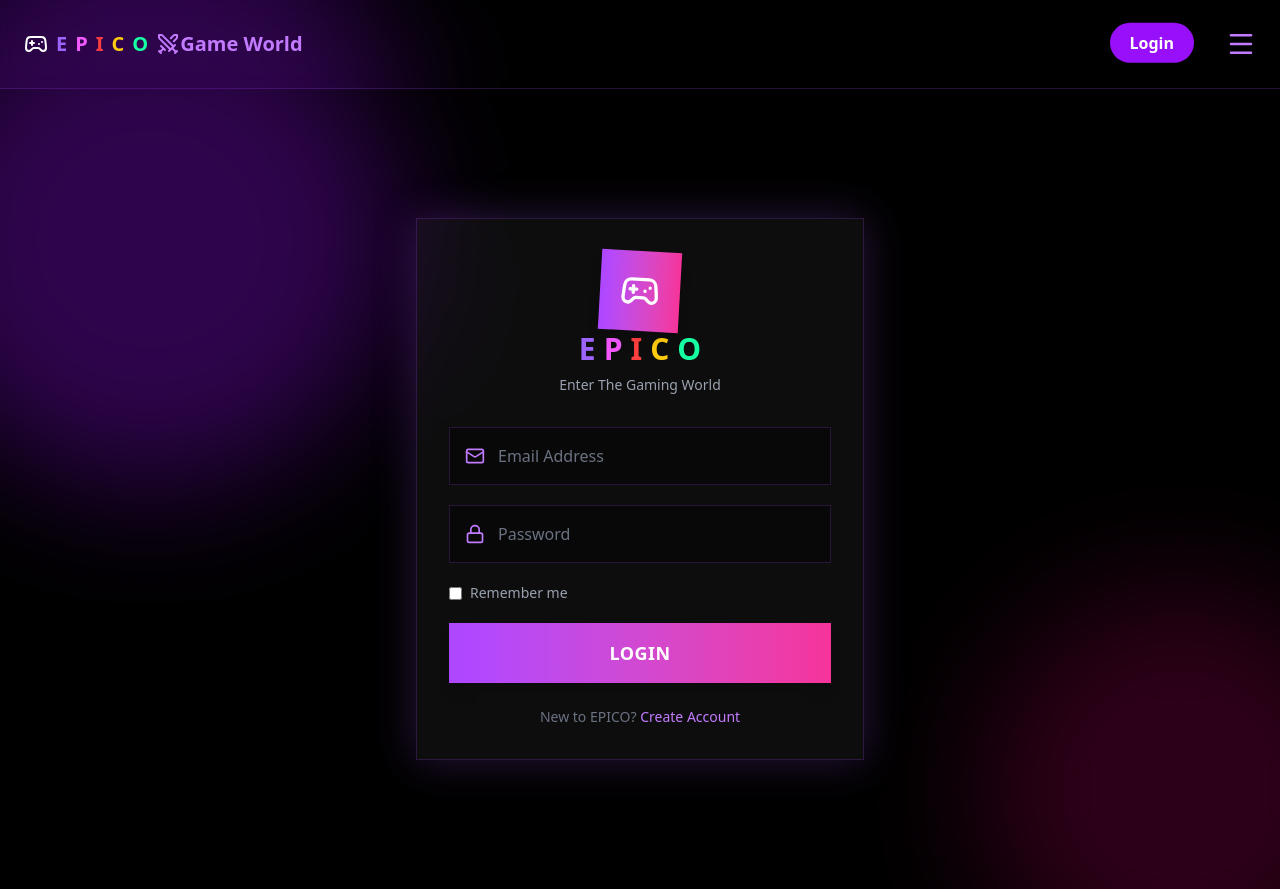
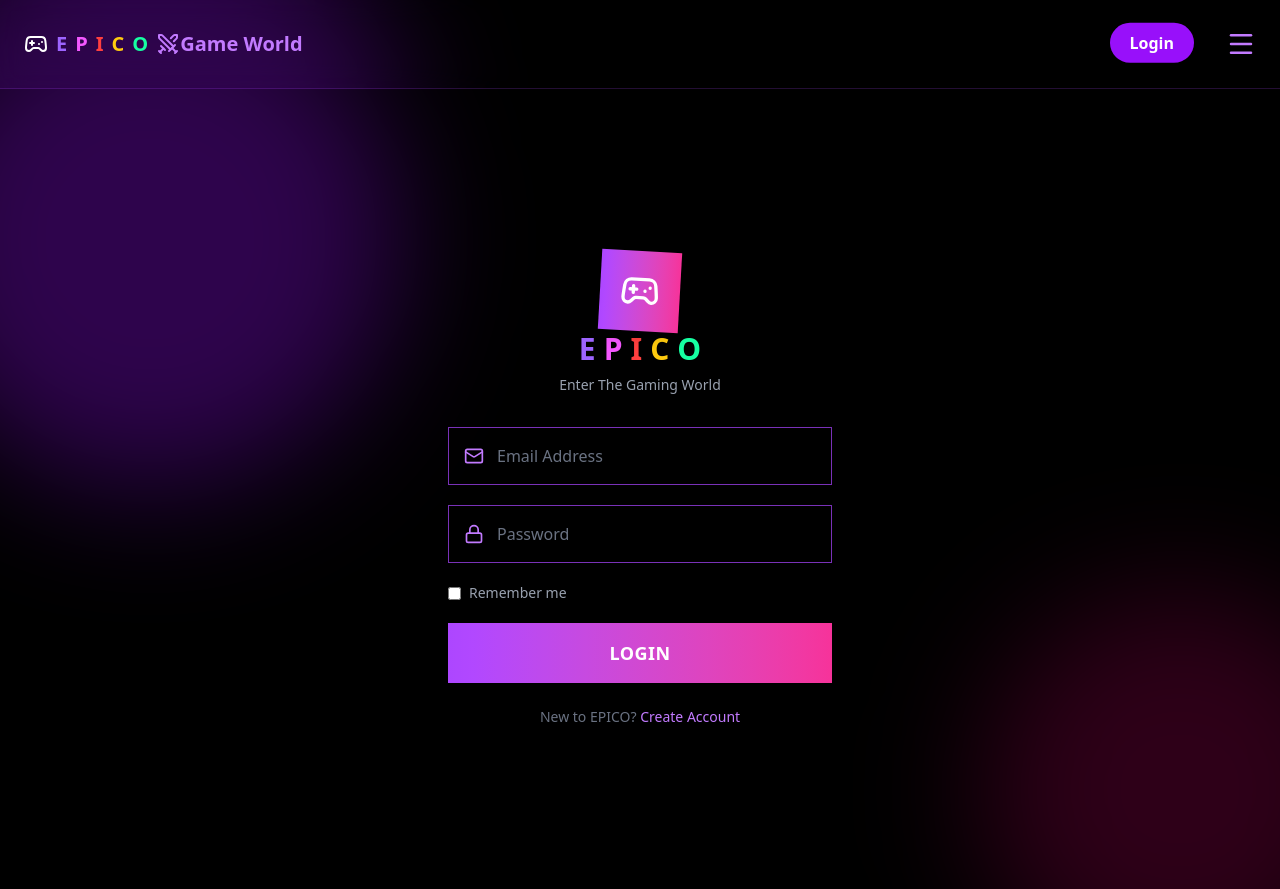
Before and after one commit to MrBabker/EPICO, a Next.js app: page /pages/login in a window 1280 px wide. Built offline with nearby package versions, Linux system fonts and the light colour scheme.

Commit message:
fixing the login page

```diff
--- a/app/Components/HeaderNav.tsx
+++ b/app/Components/HeaderNav.tsx
@@ -390,7 +390,7 @@ export default function HeaderNav() {
   fixed  inset-0
   h-full
   bg-black/60
-  backdrop-blur-sm
+  backdrop-blur-xs
   z-100
 
 "
--- a/app/Components/Login.tsx
+++ b/app/Components/Login.tsx
@@ -46,10 +46,10 @@ const Login = () => {
           w-[95%]
           max-w-md
           rounded-3xl
-          border border-purple-500/20
-          bg-white/5
-          backdrop-blur-2xl
-          shadow-[0_0_40px_rgba(168,85,247,0.25)]
+          borderss border-purple-500/20
+          bgss-white/2
+          backdropss-blur-2xl
+          shadowss-[0_0_40px_rgba(168,85,247,0.25)]
           p-8
         "
         >
@@ -103,7 +103,7 @@ const Login = () => {
                 py-4
                 rounded-2xl
                 bg-black/40
-                border border-purple-500/20
+                border border-purple-500/70
                 text-white
                 placeholder:text-gray-500
                 outline-none
@@ -129,7 +129,7 @@ const Login = () => {
                 py-4
                 rounded-2xl
                 bg-black/40
-                border border-purple-500/20
+                border border-purple-500/70
                 text-white
                 placeholder:text-gray-500
                 outline-none
```
